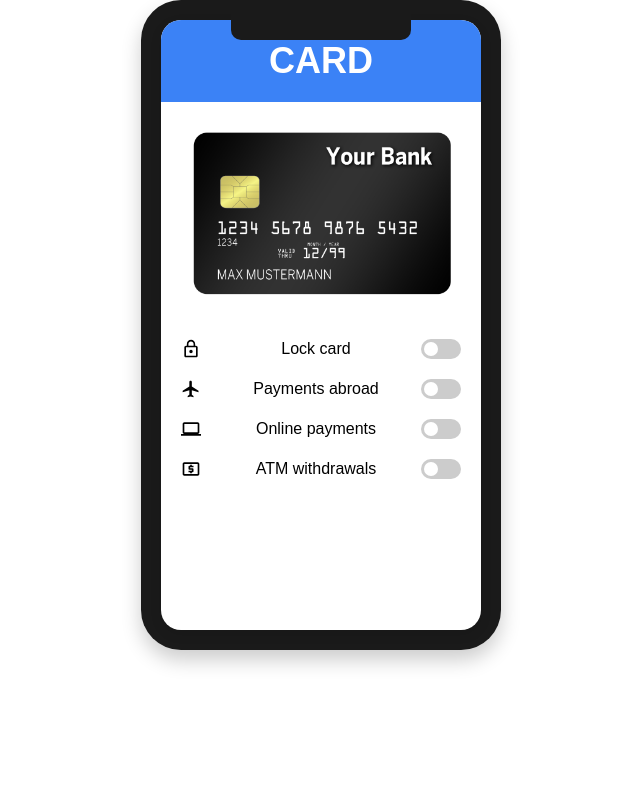
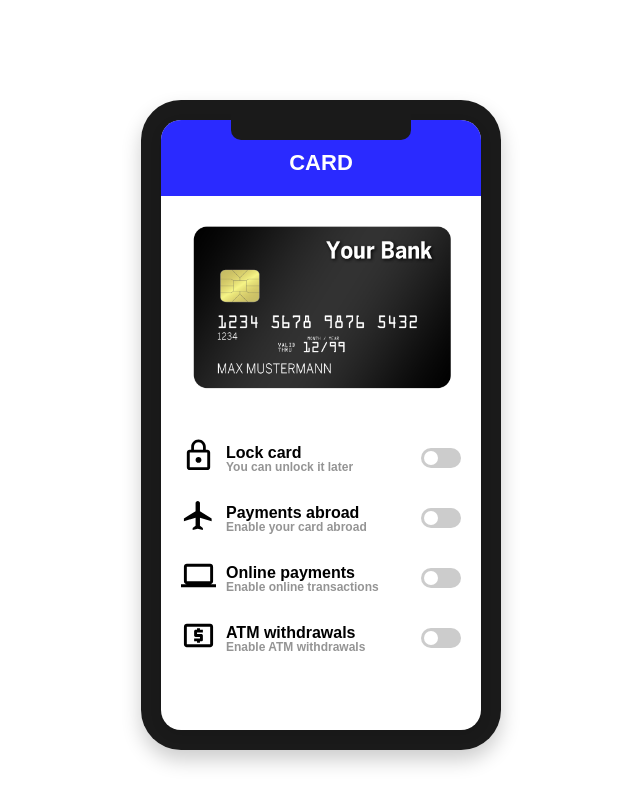
Before and after one commit to AkbekovNursultan/FrontendProject, a plain HTML site: page index.html in a window 1280 px wide. Shown: the whole page, without its empty margins (319-959 px from the left). Drawn offline with Linux system fonts and the light colour scheme.

Commit message:
added Description

```diff
--- a/index.html
+++ b/index.html
@@ -11,6 +11,7 @@
     <div class="phone_notch"></div>
     <div class="container">
       <div class="header">
+
         <h2>CARD</h2>
       </div>
       <div class="card">
@@ -19,7 +20,8 @@
       <div class="settings">
         <div class="setting-item">
           <img src="img/lock.svg" alt="Lock" class="icon">
-          <span>Lock card</span>
+          <div class="setting-label">Lock card</div>
+          <div class="description">You can unlock it later</div>
           <label class="switch">
             <input type="checkbox">
             <span class="slider"></span>
@@ -27,7 +29,8 @@
         </div>
         <div class="setting-item">
           <img src="img/plane.svg" alt="Plane" class="icon">
-          <span>Payments abroad</span>
+          <div class="setting-label">Payments abroad</div>
+          <div class="description">Enable your card abroad</div>
           <label class="switch">
             <input type="checkbox">
             <span class="slider"></span>
@@ -35,7 +38,8 @@
         </div>
         <div class="setting-item">
           <img src="img/laptop.svg" alt="Laptop" class="icon">
-          <span>Online payments</span>
+          <div class="setting-label">Online payments</div>
+          <div class="description">Enable online transactions</div>
           <label class="switch">
             <input type="checkbox">
             <span class="slider"></span>
@@ -43,11 +47,13 @@
         </div>
         <div class="setting-item">
           <img src="img/atm.svg" alt="ATM Icon" class="icon">
-          <span>ATM withdrawals</span>
+          <div class="setting-label">ATM withdrawals</div>
+          <div class="description">Enable ATM withdrawals</div>
           <label class="switch">
             <input type="checkbox">
             <span class="slider"></span>
           </label>
+
         </div>
       </div>
     </div>
--- a/styles.css
+++ b/styles.css
@@ -3,6 +3,7 @@
   padding: 0;
   box-sizing: border-box;
   font-family: Arial, sans-serif;
+  font-weight: bold;
 }
 
 body {
@@ -18,6 +19,7 @@
   height: 650px;
   width: 360px;
   padding: 20px;
+  margin: 100px;
   box-shadow: 0px 10px 20px rgba(0, 0, 0, 0.2);
   position: relative;
 }
@@ -31,7 +33,6 @@
   top: 10px;
   left: 50%;
   transform: translateX(-50%);
-
 }
 
 .container {
@@ -44,11 +45,15 @@
 }
 
 .header {
-    background-color: #3b82f6;
+  background-color: rgba(0, 0, 255, 0.836);
   text-align: center;
   padding: 20px;
+
+}
+.header h2{
+  margin-top: 10px;
   color: #fff;
-    font-size: 24px;
+  font-size: 22px;
 }
 
 .card {
@@ -66,17 +71,38 @@
 
 .setting-item {
   display: flex;
+  align-items: center;
   justify-content: space-between;
-    align-items: center;
   margin-bottom: 20px;
+  font-size: 16px;
+  position: relative;
 }
 
-  .setting-item img.icon {
-    width: 20px;
+.icon {
+  width: 35px;
   margin-right: 10px;
+  margin-top: 5px;
+}
+
+.setting-label {
+  flex: 1;
+  text-align: left;
+}
+
+.description {
+  font-size: 12px;
+  color: #666666b2;
+  text-align: left;
+  margin-top: 7px ;
+  position: absolute;
+  left: 45px;
+  right: 0;
+  top: 20px;
 }
 
 .switch {
+  margin-top: 10px;
+  margin-left: 10px;
   position: relative;
   display: inline-block;
   width: 40px;
@@ -93,21 +119,6 @@
   border-radius: 50px;
   box-shadow: 0 0 0 2px rgba(0, 0, 0, 0.5);
   transition: 0.2s;
-
-  }
-
-
-  .switch:active {
-    border-radius: 50px;
-    box-shadow: 0 0 0 2px rgba(0, 0, 0, 0.5);
-    transition: 0.2s;
-  }
-
-  .switch:focus-within {
-    border-radius: 50px;
-    box-shadow: 0 0 0 2px rgba(0, 0, 0, 0.5);
-    transition: 0.2s;
-
 }
 
 .slider {
@@ -132,7 +143,6 @@
   background-color: white;
   transition: 0.4s;
   border-radius: 50%;
-    box-shadow: 0 0 0 0px transparent;
 }
 
 input:checked + .slider {
```
Lines whose indentation alone changed are shown as unchanged.
